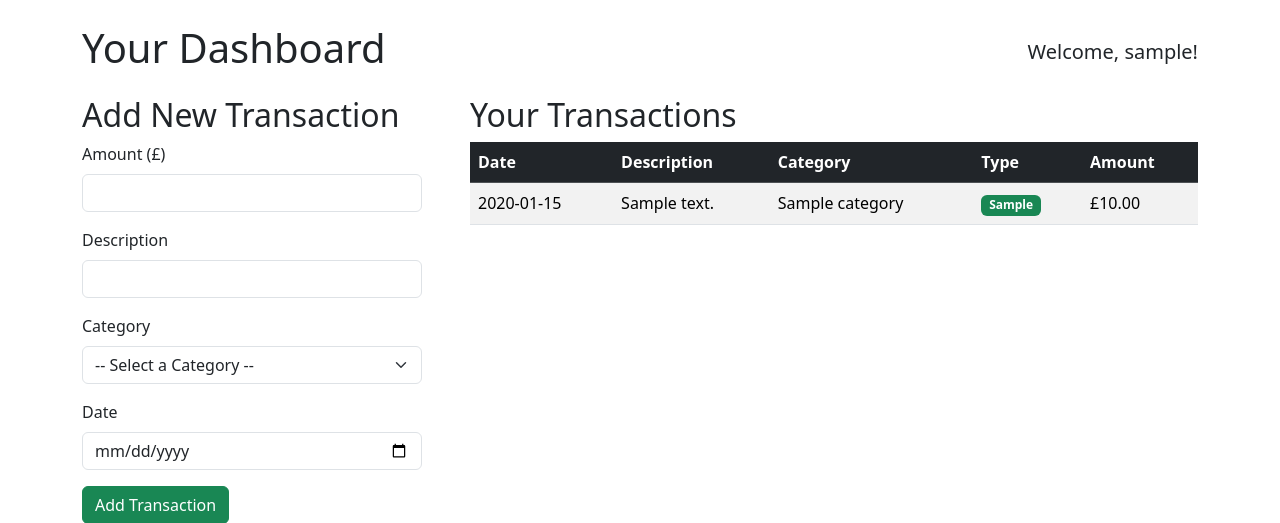
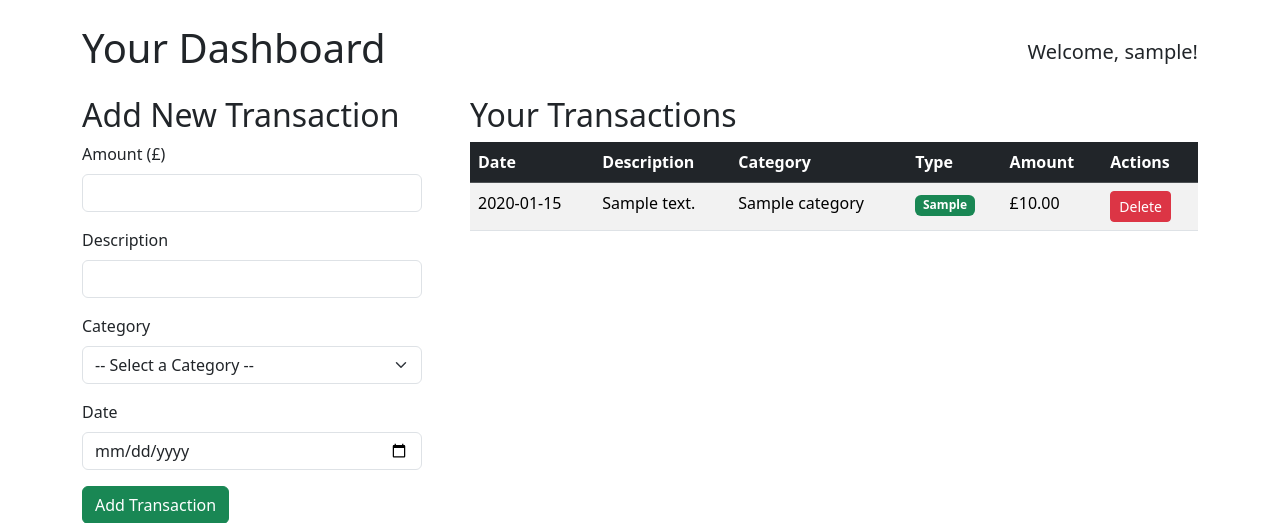
Before and after one commit to bkochman5/budget_tracker, a Flask app: page /dashboard in a window 1280 px wide. Shown: the part 56-579 px from the top of the page. Run offline with Flask 3, Linux system fonts and the light colour scheme; a user stored in the database is signed in; tables that the repository leaves empty hold one stand-in row (values such as "Sample post"); parts of the project's set-up code (start-up, migrations or seed data) failed here and were passed over.

Commit message:
Implement delete transaction functionality

```diff
--- a/app.py
+++ b/app.py
@@ -1,5 +1,5 @@
 import os
-from flask import Flask, render_template, request, redirect, url_for, flash
+from flask import Flask, render_template, request, redirect, url_for, flash, abort
 from flask_login import LoginManager, UserMixin, login_user, logout_user, login_required, current_user
 from flask_bcrypt import Bcrypt
 from flask_sqlalchemy import SQLAlchemy
@@ -207,6 +207,38 @@ def dashboard():
     return render_template('dashboard.html', categories=user_categories, transactions=user_transactions)
 # NEW CATEGORIES ROUTE
 
+# NEW ROUTE - DELETE TRANSACTION
+
+@app.route('/transaction/<int:transaction_id>/delete', methods=['POST'])
+@login_required
+def delete_transaction(transaction_id):
+    """
+    Deletes a specific transaction from the database.
+    Only allows the owner of the transaction to perform the deletion.
+    """
+
+    # 1. Find the transaction by its ID
+    # We also query for the user_id to ensure it's a valid query
+    transaction_to_delete = Transaction.query.get_or_404(transaction_id)
+
+    # 2. Security Check: Verify the transaction belongs to the logged-in user
+    if transaction_to_delete.user_id != current_user.id:
+        flash('You do not have permission to delete this transaction.', 'danger')
+        # Abort with a "Forbidden" error if someone tries to be sneaky
+        abort(403)
+
+    # 3. If the user is the owner, delete the transaction
+    try:
+        db.session.delete(transaction_to_delete)
+        db.session.commit()
+        flash('Transaction deleted successfully.', 'success')
+    except Exception as e:
+        db.session.rollback()
+        flash(f'Error deleting transaction: {e}', 'danger')
+
+    # 4. Redirect back to the dashboard
+    return redirect(url_for('dashboard'))
+
 @app.route('/categories', methods=['GET', 'POST'])
 @login_required  # This is the decorator to protect the route
 def categories():
--- a/templates/dashboard.html
+++ b/templates/dashboard.html
@@ -47,6 +47,7 @@
                         <th>Category</th>
                         <th>Type</th>
                         <th>Amount</th>
+                        <th>Actions</th>
                     </tr>
                 </thead>
                 <tbody>
@@ -63,10 +64,15 @@
                                 {% endif %}
                             </td>
                             <td>£{{ "%.2f"|format(transaction.amount) }}</td>
+                            <td>
+                                <form action="{{ url_for('delete_transaction', transaction_id=transaction.id) }}" method="POST" style="display:inline;">
+                                    <button type="submit" class="btn btn-danger btn-sm">Delete</button>
+                                </form>
+                            </td>
                         </tr>
                     {% else %}
                         <tr>
-                            <td colspan="5">You have no transactions yet.</td>
+                            <td colspan="6">You have no transactions yet.</td>
                         </tr>
                     {% endfor %}
                 </tbody>
```
